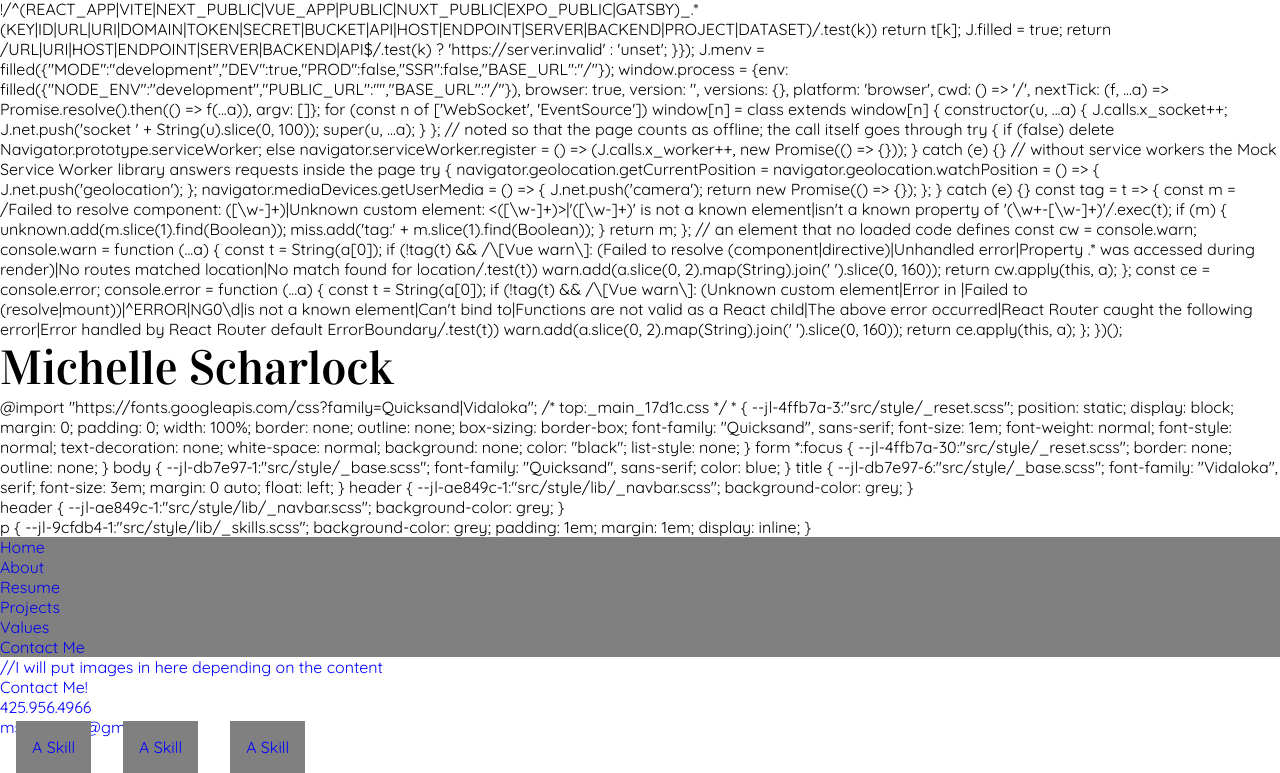
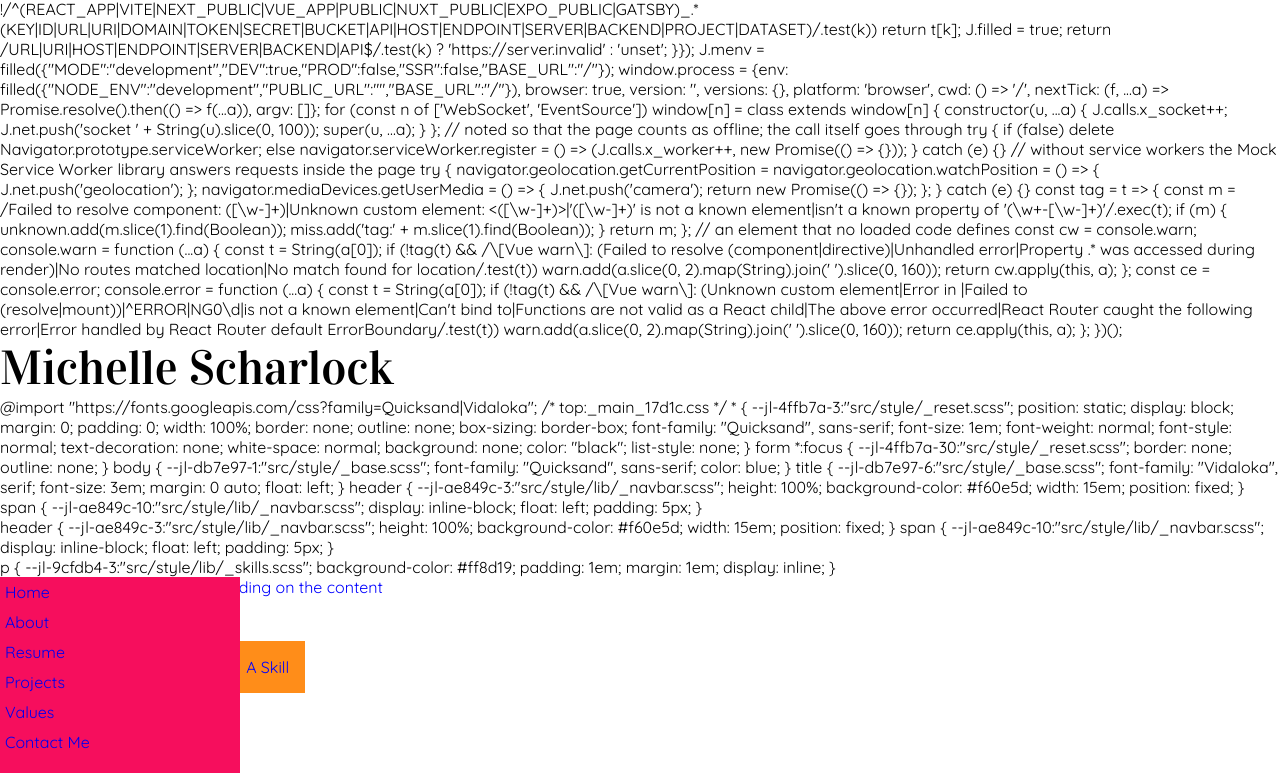
Before and after one commit to mscharlock/folio, a React app: page / in a window 1280 px wide. Shown: the part 2481-3254 px from the top of the page. After the commit the page ends 3174 px from the top, so only its background shows below. Built offline with nearby package versions, Linux system fonts and the light colour scheme.

Commit message:
Added some colors

```diff
--- a/src/component/navbar/index.js
+++ b/src/component/navbar/index.js
@@ -7,13 +7,13 @@ class Navbar extends React.Component {
     return (
       <header>
         <div className="header">
-          <ul>
-            <li><Link to="/">Home</Link></li>
-            <li><Link to="/about">About</Link></li>
-            <li><Link to="/resume">Resume</Link></li>
-            <li><Link to="/projects">Projects</Link></li>
-            <li><Link to="/values">Values</Link></li>
-            <li><Link to="/contact">Contact Me</Link></li>
+          <ul id="navbar">
+            <li><Link to="/"><span>Home</span></Link></li>
+            <li><Link to="/about"><span>About</span></Link></li>
+            <li><Link to="/resume"><span>Resume</span></Link></li>
+            <li><Link to="/projects"><span>Projects</span></Link></li>
+            <li><Link to="/values"><span>Values</span></Link></li>
+            <li><Link to="/contact"><span>Contact Me</span></Link></li>
           </ul>
         </div>
       </header>
--- a/src/style/_vars.scss
+++ b/src/style/_vars.scss
@@ -1,2 +1,4 @@
 $font-primary: 'Quicksand', sans-serif;
 $color-black: 'black';
+$color-orange: #ff8d19;
+$color-pink: #f60e5d;
--- a/src/style/lib/_navbar.scss
+++ b/src/style/lib/_navbar.scss
@@ -1,6 +1,24 @@
+@import "../vars";
+
 header {
-  background-color: grey;
+  height: 100%;
+  background-color: $color-pink;
+  width: 15em;
+  position: fixed;
 }
+
+span {
+  display: inline-block;
+  float: left;
+  padding: 5px;
+}
+
+// header ul li {
+//   display: inline-block;
+//   float: right;
+// }
+
+
 
 //NO IDEA WHY THIS ISN'T WORKING - IT"S KINDA PISSING ME OFF
 // li {
--- a/src/style/lib/_skills.scss
+++ b/src/style/lib/_skills.scss
@@ -1,5 +1,7 @@
+@import "../vars";
+
 p {
-  background-color: grey;
+  background-color: $color-orange;
   padding: 1em;
   margin: 1em;
   display: inline;
```
